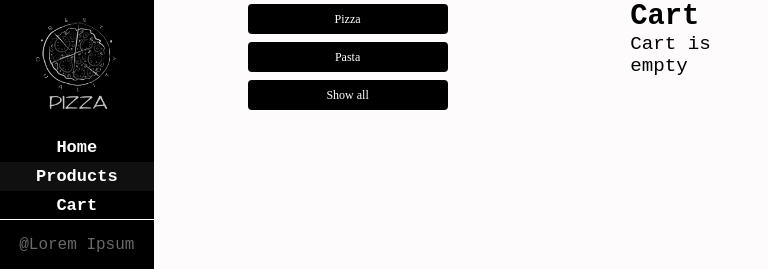
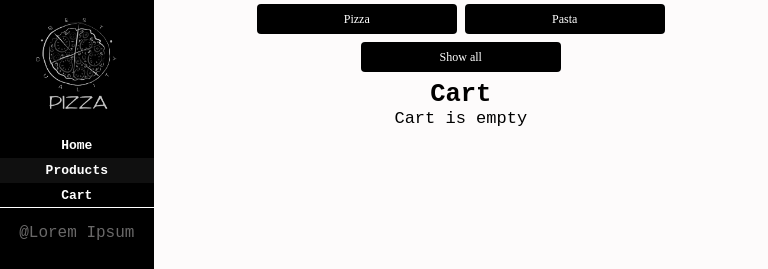
Before and after one commit to PeterJakobs1/pizza, a React (Create React App) app: page /ProductPage in a window 768 px wide. Shown: the top 269 px of the page. Built offline with nearby package versions, Linux system fonts and the light colour scheme.

Commit message:
media querryyy

```diff
--- a/src/Components/Basket.js
+++ b/src/Components/Basket.js
@@ -5,7 +5,7 @@
     const itemsPrice = cartItems.reduce((a, c) => a + c.price * c.quantity, 0);
 
     return (
-    <aside id="test" class="block col-1">
+    <aside className="cartContainer">
         <h2>Cart</h2>
         <div >
             {cartItems.length === 0 && <div>Cart is empty</div>}
@@ -16,8 +16,8 @@
                 <div>{item.name}</div>
                 {/* BUTTONS */}
                 <div>
+                <button onClick={() => onRemoveItem(item)} className="remove">-</button>
                     <button onClick={() => onAddItem(item)} className="add">+</button>
-                    <button onClick={() => onRemoveItem(item)} className="remove">-</button>
                 </div>
                 {/* QUANTITY */}
                 <div>
--- a/src/styles/_productPage.scss
+++ b/src/styles/_productPage.scss
@@ -117,99 +117,60 @@
     justify-content: space-between;
 }
 
-@media only screen and (max-width: 812px) {
+@media only screen and (max-width: 768px) {
   /* For iPhone x: */
-    .cartContainer {
-        position: absolute;
-        padding-top: 105px;
-        padding-left: 10px;
+    .productPage {
+        justify-content: center;
+        text-align: center;
     }
 
     .productContainer {
-        padding-top: 300px;
-    }
-
-    .mainClassContainer {
-        padding-left: 10px;
-    }
-
-    .smallScreenButton {
-        margin-left: 80px;
-    }
-    .cartProductContent {
-        font-size: 12px;
-        padding-right: 35px;
-    }
-    .productContainer {
-        margin-top: 300px;
+        margin-top: 280px;
     }
 
     .cartContainer {
         position: absolute;
-        margin-top: 120px;
-        padding-left: 10px;
+        margin-top: 110px;
+        font-size: 17px
     }
 
-    .smallScreenButton {
-        margin-left: 50px;
+    .nav-item {
+        font-size: 13px;
     }
-
-    .cartProductContent {
-        font-size: 12px;
-        padding-right: 35px;
-    }
-
-    // .mainClassContainer {
-    //     margin-left: 15px;
-    // }
-
-    .nav-item {
-        font-size: 17px;
-    }
-
-
 }
 
-@media only screen and (min-width: 768px) and (max-width: 1024px) {
-    /* For ipad: */
-    .mainClassContainer {
-        margin-left: 80px;
+/* Portrait and Landscape iPad */
+@media only screen
+  and (min-device-width: 768px)
+  and (max-device-width: 1024px)
+  and (-webkit-min-device-pixel-ratio: 1) {
+
+    .productPage {
+        justify-content: center;
+        text-align: center;
     }
 
     .cartContainer {
-        margin-top: 85px;
-        margin-left: 180px;
+        position: absolute;
+        margin-top: 80px;
+        font-size: 17px;
     }
 }
 
-@media only screen and (min-width: 812px) and (max-width: 1085px) {
-    /* For iPad Pro: */
-    .cartContainer {
-       margin-top: 0px;
-       margin-left: 0px;
+@media only screen and (min-width: 768px) and (max-width: 1133px) {
+/* Responsive */
+    .productContainer {
+        margin-top: 280px;
     }
 
-    .mainClassContainer {
-        margin-left: 0px;
+    .productPage {
+        justify-content: center;
+        text-align: center;
     }
 
-    .cartProductContent {
-        font-size: 12px;
+    .cartContainer {
+        position: absolute;
+        margin-top: 80px;
+        font-size: 17px;
     }
-
-// //     .cartProductContent div {
-// //         font-size: 12px;
-// //     }
-
-// //     .remove {
-// //         width: 1rem;
-// //     }
-
-// //     .add {
-// //         width: 1rem;
-// //     }
-
-// //     .buttonContainer {
-// //         font-size: 10px;
-// //     }
 }
```
